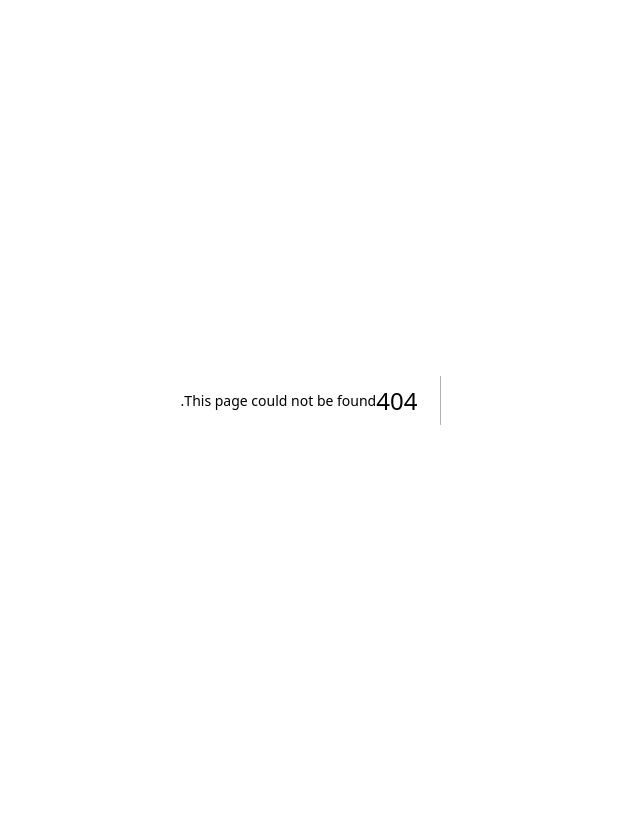
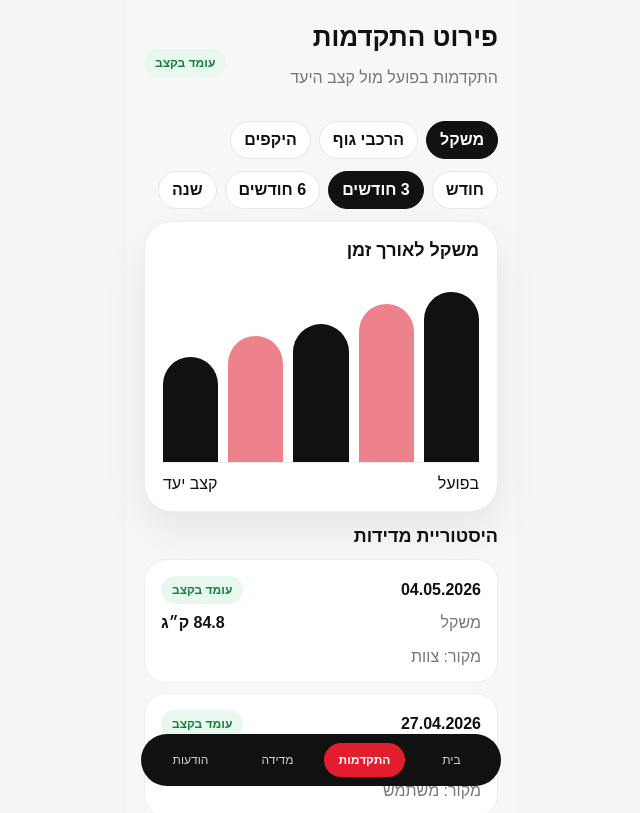
Before and after one commit to edenshape-cell/shape-plus-results, a Next.js app: page /client/progress in a window 1280 px wide. Before the commit this address had no page. Shown: the top 813 px of the page, without its empty margins (319-959 px from the left). Built offline with nearby package versions, Linux system fonts and the light colour scheme.

Commit message:
Add compact client progress screen

```diff
--- /dev/null
+++ b/app/client/progress/page.tsx
@@ -0,0 +1,40 @@
+import Link from 'next/link';
+
+const rows = [
+  ['04.05.2026', '84.8 ק״ג', 'צוות', 'עומד בקצב'],
+  ['27.04.2026', '85.5 ק״ג', 'משתמש', 'עומד בקצב'],
+  ['13.04.2026', '87.4 ק״ג', 'צוות', 'עומד בקצב'],
+  ['30.03.2026', '90 ק״ג', 'צוות', 'תחילת יעד']
+];
+
+export default function ProgressPage() {
+  return (
+    <main className="phone-frame" dir="rtl">
+      <section className="screen">
+        <div className="topbar">
+          <div>
+            <h1 className="hello">פירוט התקדמות</h1>
+            <p className="muted">התקדמות בפועל מול קצב היעד</p>
+          </div>
+          <span className="badge green">עומד בקצב</span>
+        </div>
+        <div className="tabs"><span className="pill active">משקל</span><span className="pill">הרכבי גוף</span><span className="pill">היקפים</span></div>
+        <div className="filters"><span className="pill">חודש</span><span className="pill active">3 חודשים</span><span className="pill">6 חודשים</span><span className="pill">שנה</span></div>
+        <div className="card">
+          <h3 className="card-title">משקל לאורך זמן</h3>
+          <div className="mini-chart"><div className="bar" style={{height:170}}/><div className="bar target" style={{height:158}}/><div className="bar" style={{height:138}}/><div className="bar target" style={{height:126}}/><div className="bar" style={{height:105}}/></div>
+          <div className="row" style={{marginTop:12}}><span>בפועל</span><span>קצב יעד</span></div>
+        </div>
+        <h2 className="card-title">היסטוריית מדידות</h2>
+        {rows.map((row) => (
+          <div className="measurement-card" key={row[0]}>
+            <div className="row"><strong>{row[0]}</strong><span className="badge green">{row[3]}</span></div>
+            <div className="row" style={{marginTop:10}}><span className="muted">משקל</span><strong>{row[1]}</strong></div>
+            <p className="muted" style={{marginBottom:0}}>מקור: {row[2]}</p>
+          </div>
+        ))}
+      </section>
+      <nav className="bottom-nav"><Link className="nav-item" href="/client/home">בית</Link><Link className="nav-item active" href="/client/progress">התקדמות</Link><Link className="nav-item" href="/client/add-measurement">מדידה</Link><Link className="nav-item" href="/client/messages">הודעות</Link></nav>
+    </main>
+  );
+}
```
